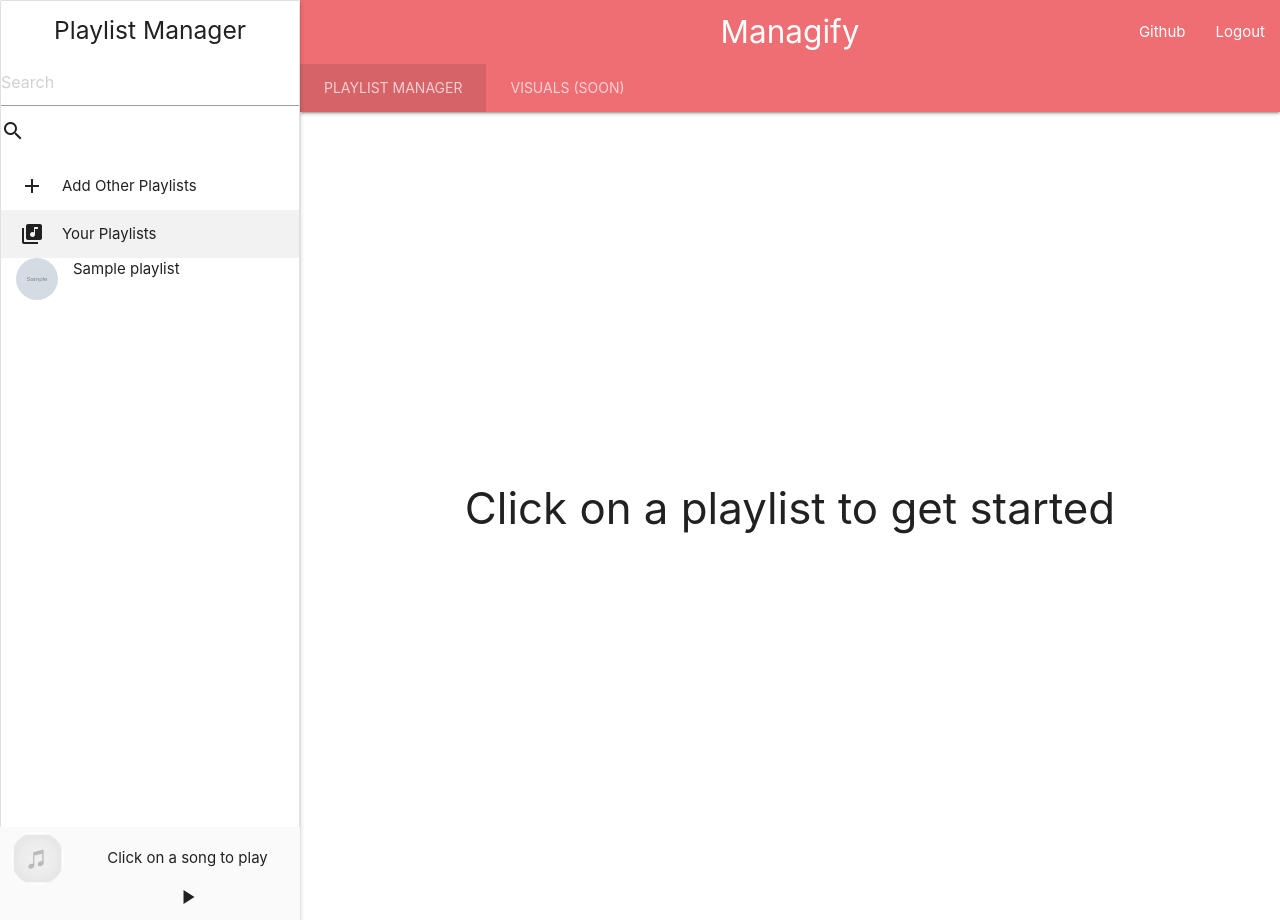
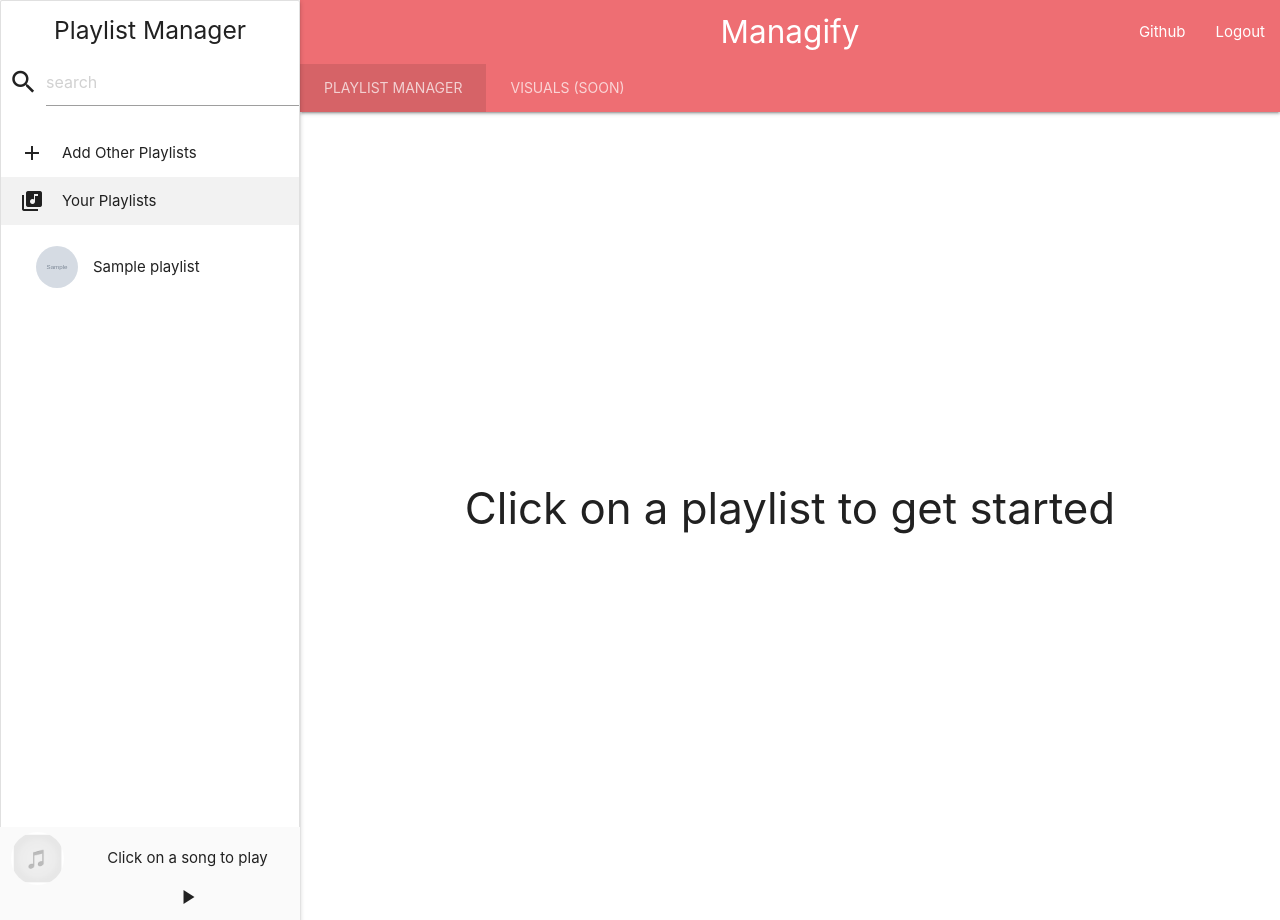
Before and after one commit to baizel/spotify-playlist-manager, a Flask app: template managify/templates/manager.html in a window 1280 px wide. Run offline with Flask 2, Linux system fonts and the light colour scheme; the template is opened without the code that fills it: most values are stand-ins (such as "Sample title", 1, 10 or a date in 2020); grey boxes marked "Sample" are stand-in pictures; parts of the project's set-up code (start-up, migrations or seed data) failed here and were passed over; some libraries are stand-ins or nearby versions.

Commit message:
Fix Search bar bug

```diff
--- a/managify/static/js/manager.js
+++ b/managify/static/js/manager.js
@@ -43,12 +43,13 @@ async function toggleAndUpdateTable(id, name, isReadOnly) {
 
 async function updateTable() {
     storedData = await getPlaylistTracks(chosenPlaylists);
-    drawTable();
+    drawTable(() => {
+        initSearchBar();
+    });
 }
 
 function drawTable(onDraw) {
     function draw(setting) {
-        initSearchBar();
         setReadOnlyCheckBoxes();
         const func = onDraw || $.noop;
         func(setting);
--- a/managify/static/manager.css
+++ b/managify/static/manager.css
@@ -23,6 +23,15 @@ header, main, footer {
 
 .song-name {
     padding-left: 6px;
+}
+
+.playlist-content {
+    padding-left: 20px !important;
+}
+
+.playlist-content:hover {
+    background: lightgray;
+    cursor: pointer;
 }
 
 .nodata {
--- a/managify/templates/components/sidenav.html
+++ b/managify/templates/components/sidenav.html
@@ -3,11 +3,19 @@
 
     <ul>
         {#        <li><a class="subheader center">Manage Playlists</a></li>#}
-        <li class="search">
-            <div class="content">
-                <div class="search-wrapper">
-                    <input id="search" placeholder="Search"><i class="material-icons">search</i>
-                    <div class="search-results"></div>
+        {#        <li class="search">#}
+        {#            <div class="content">#}
+        {#                <div class="search-wrapper">#}
+        {#                    <input id="search" placeholder="Search"><i class="material-icons">search</i>#}
+        {#                    <div class="search-results"></div>#}
+        {#                </div>#}
+        {#            </div>#}
+        {#        </li>#}
+        <li>
+            <div class="center">
+                <div class="input-field">
+                    <i class="material-icons prefix">search</i>
+                    <input type="text" placeholder="search" id="autocomplete-input">
                 </div>
             </div>
         </li>
@@ -15,9 +23,8 @@
             <ul class="collapsible">
                 <li>
                     <div class="collapsible-header"><i class="material-icons">add</i>Add Other Playlists</div>
-                    <div class="collapsible-body">
-                        <span class="center-align">Add playlist by Id coming soon</span>
-
+                    <div class="collapsible-body center-align">
+                        <span>Add playlist by Id coming soon</span>
                     </div>
                 </li>
                 <li class="active">
@@ -25,10 +32,12 @@
                     <div class="collapsible-body">
                         <ul>
                             {% for playlist in data %}
-                                <li class="collection-item avatar" id="{{ playlist.id }}"
+                                <li class="playlist-content"
                                     onclick="toggleAndUpdateTable('{{ playlist.id }}','{{ playlist.name }}', '{{ playlist.isReadOnly }}')">
-                                    <img src="{{ playlist.image.url }}" alt="" class="circle">
-                                    <p>{{ playlist.name }}</p>
+                                    <div id="{{ playlist.id }}" class="collection-item avatar valign-wrapper">
+                                        <img src="{{ playlist.image.url }}" alt="" class="circle">
+                                        <p>{{ playlist.name }}</p>
+                                    </div>
                                 </li>
                             {% endfor %}
                         </ul>
```
